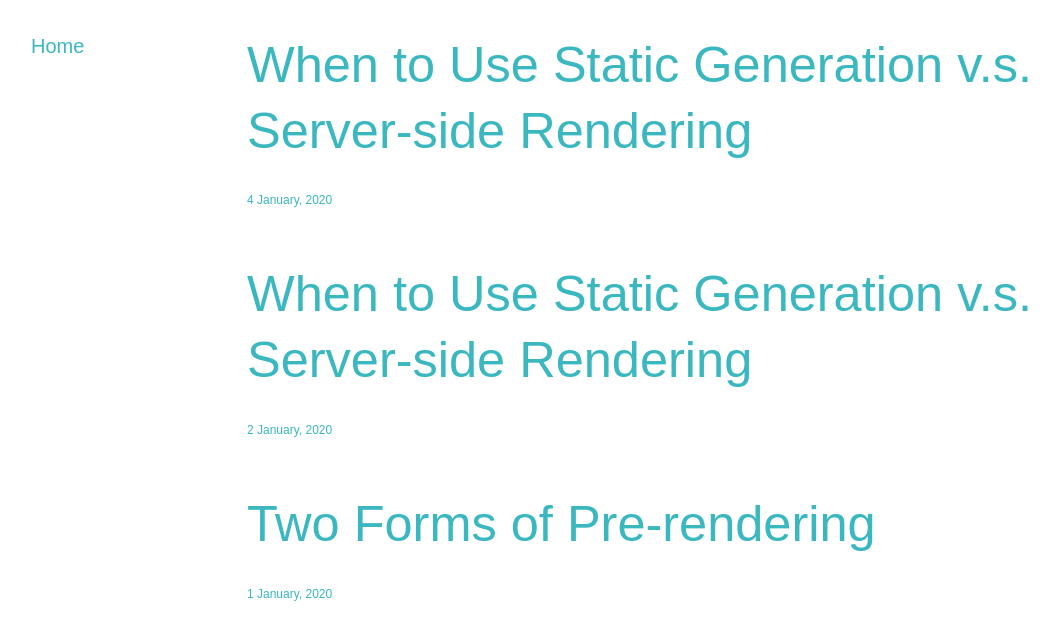
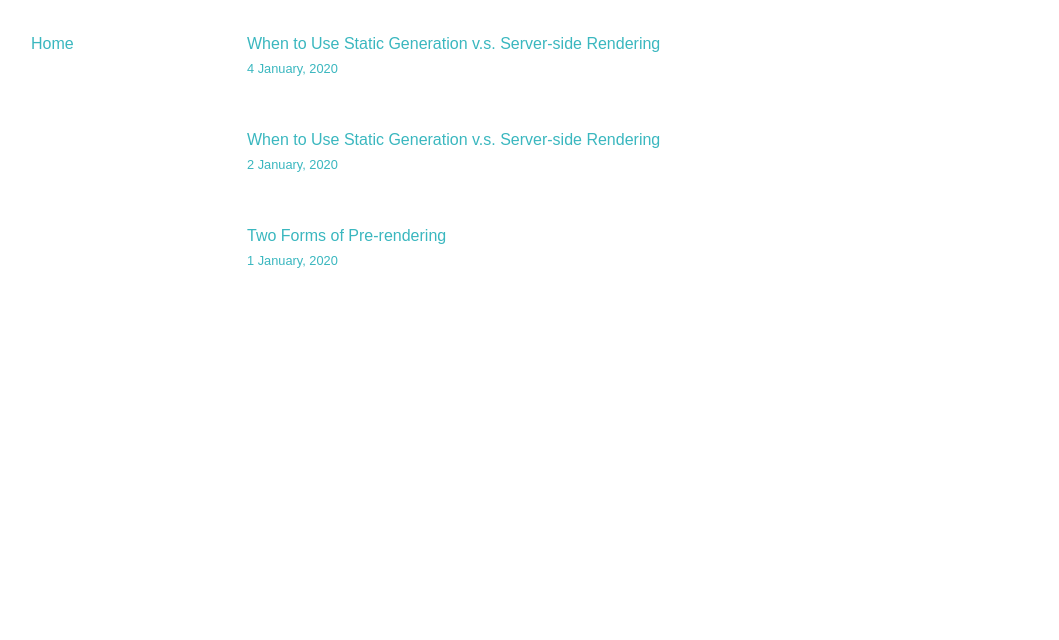
Before and after one commit to Pieter-Rees/blog, a Next.js app: page / in a window 1280 px wide. Shown: the top 640 px of the page, without its empty margins (1-1060 px from the left). Built offline with nearby package versions, Linux system fonts and the light colour scheme.

Commit message:
removed default typography, added prose

```diff
--- a/components/layout.tsx
+++ b/components/layout.tsx
@@ -7,12 +7,10 @@ export default function Layout({ children }: { children: ReactNode }) {
   return (
     <div className="container mx-auto text-black text-tahiti">
       <div className="grid grid-cols-12 gap-4">
-        <div className="col-span-2 p-8">
-          <ul>
-            <li className="text-xl">
-              <Link href={`/`}>Home</Link>
-            </li>
-          </ul>
+        <div className="col-span-2 p-8 ">
+          <nav>
+            <Link href={`/`}>Home</Link>
+          </nav>
         </div>
         <div className="col-span-9 p-8">
           <main>{children}</main>
--- a/package.json
+++ b/package.json
@@ -28,6 +28,7 @@
     "typescript": "5.0.4"
   },
   "devDependencies": {
+    "@tailwindcss/typography": "^0.5.9",
     "eslint-config-prettier": "^8.8.0"
   }
 }
--- a/pages/index.tsx
+++ b/pages/index.tsx
@@ -15,7 +15,6 @@ export async function getStaticProps() {
 export default function Home({ allPostsData }: any) {
   return (
     <Layout>
-      <section>
       <ul>
         {allPostsData.map(({ id, date, title }: any) => (
           <li key={id} className="mb-12">
@@ -28,7 +27,6 @@ export default function Home({ allPostsData }: any) {
           </li>
         ))}
       </ul>
-      </section>
     </Layout>
   );
 }
--- a/pages/posts/[id].tsx
+++ b/pages/posts/[id].tsx
@@ -37,18 +37,20 @@ export default function Post({ postData }) {
         <main>
           <h2 className="mt-0">{postData.title}</h2>
           <hr />
-          <div className="my-4">
-            <div dangerouslySetInnerHTML={{ __html: postData.contentHtml }} />
+          <div className="my-6">
+            <div
+              className="prose lg:prose-lg"
+              dangerouslySetInnerHTML={{ __html: postData.contentHtml }}
+            />
           </div>
 
           <hr />
-          <p>
+          <p className="mt-6">
             <Date dateString={postData.date} />
           </p>
         </main>
-        <Headline />
 
-        <div className="-ml-4">
+        <div className="-ml-3">
           <Provider apiKey={process.env.NEXT_PUBLIC_LIKE_API_KEY}>
             <LikeButton namespace={postData.id} id="everybody-like-now" />
           </Provider>
--- a/styles/globals.css
+++ b/styles/globals.css
@@ -1,6 +1,7 @@
 @tailwind base;
 @tailwind components;
 @tailwind utilities;
+
 @import url("https://fonts.googleapis.com/css?family=Telex:400");
 
 :root {
@@ -29,52 +30,8 @@ html {
 
 body {
   font-family: "Telex", sans-serif;
-  font-weight: 400;
-  line-height: 1.75;
 }
 
 a:hover {
   text-decoration: underline;
 }
-
-p {
-  margin-bottom: 1rem;
-}
-
-h1,
-h2,
-h3,
-h4,
-h5 {
-  margin: 0 0 1.38rem;
-  font-family: "Telex", sans-serif;
-  font-weight: 400;
-  line-height: 1.3;
-}
-
-h1 {
-  margin-top: 0;
-  font-size: 4.209rem;
-  text-decoration: underline;
-}
-
-h2 {
-  font-size: 3.157rem;
-}
-
-h3 {
-  font-size: 2.369rem;
-}
-
-h4 {
-  font-size: 1.777rem;
-}
-
-h5 {
-  font-size: 1.333rem;
-}
-
-small,
-.text_small {
-  font-size: 0.75rem;
-}
--- a/tailwind.config.js
+++ b/tailwind.config.js
@@ -19,12 +19,20 @@ module.exports = {
       bermuda: "#78dcca",
     },
     extend: {
-      backgroundImage: {
-        "gradient-radial": "radial-gradient(var(--tw-gradient-stops))",
-        "gradient-conic":
-          "conic-gradient(from 180deg at 50% 50%, var(--tw-gradient-stops))",
+      typography: {
+        DEFAULT: {
+          css: {
+            color: "#333",
+            a: {
+              color: "#3182ce",
+              "&:hover": {
+                color: "#2c5282",
+              },
+            },
+          },
+        },
       },
     },
   },
-  plugins: [],
+  plugins: [require("@tailwindcss/typography")],
 };
```
Also changed, not shown: 1 other file (tests, documents, lock files or other folders). Lines whose indentation alone changed are shown as unchanged.
